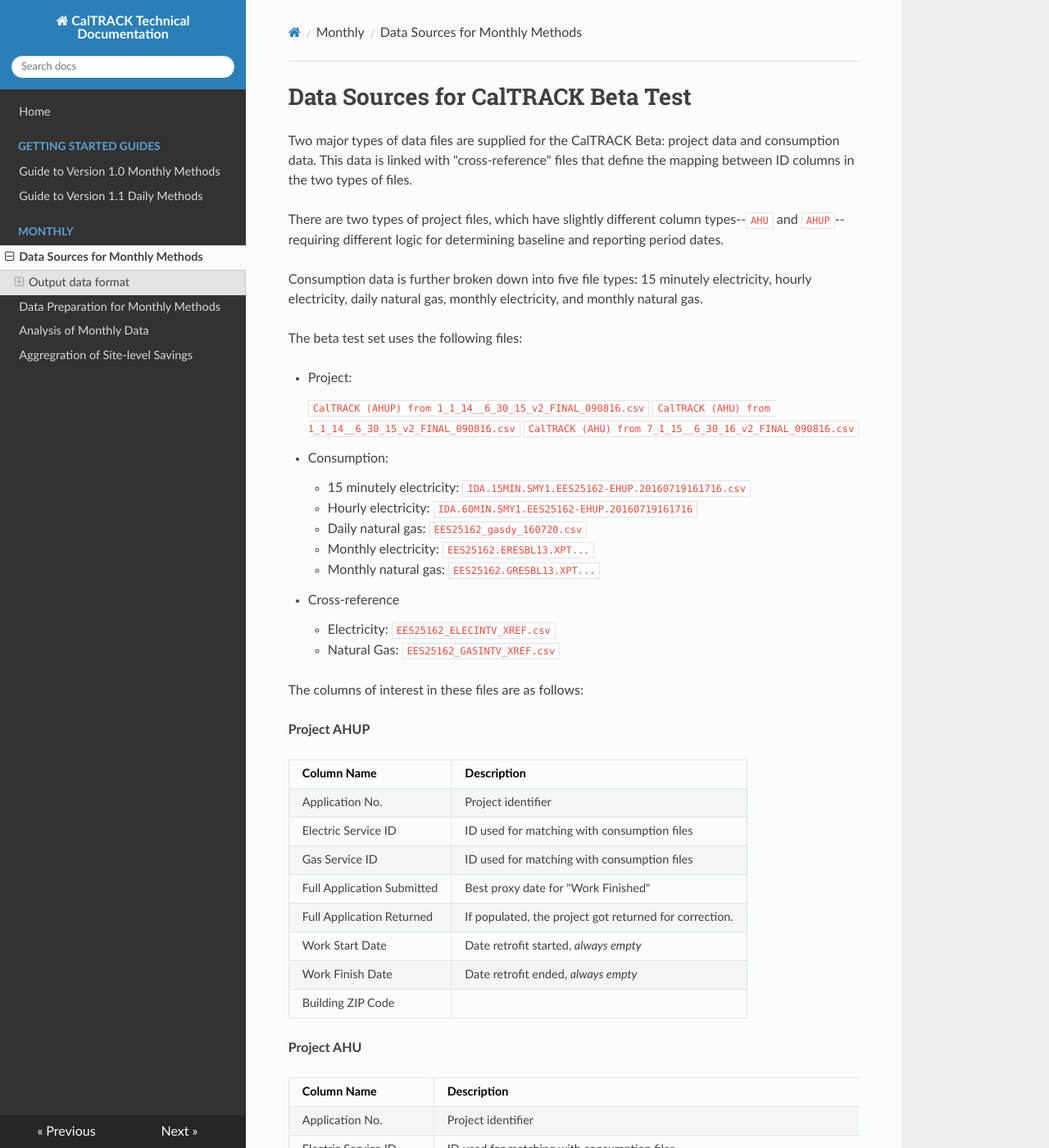
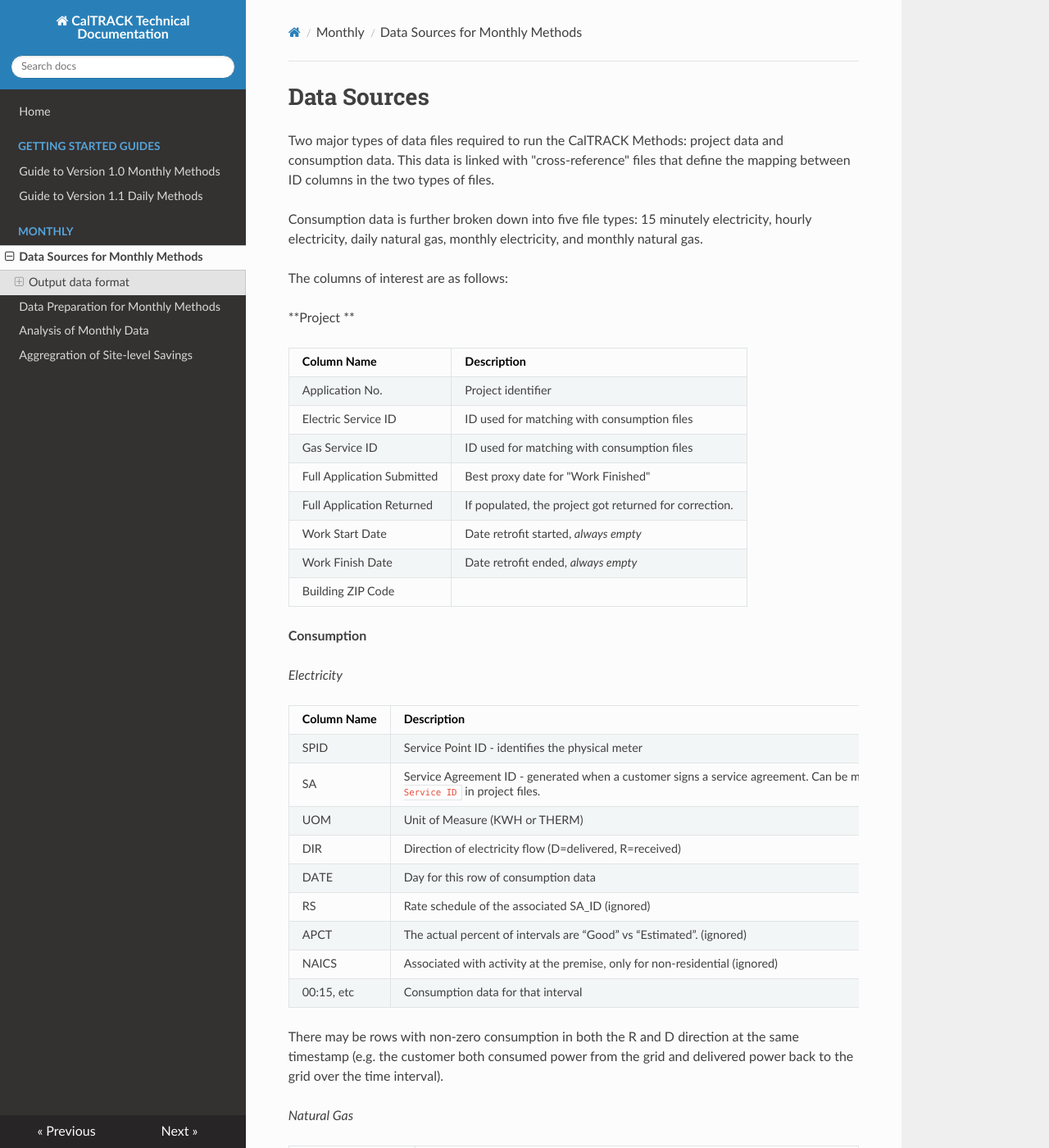
Before and after one commit to openeemeter/caltrack, an MkDocs documentation site: the page built from docs/monthly/data-sources.md, in a window 1280 px wide and 1400 px high. Shown: the whole window at 82% size. Built offline with MkDocs 1.6.1, drawn with Linux system fonts in a browser that asks for light colours; nearby versions of some CDN libraries; old or Windows-style settings are respelled for this version of MkDocs; some of the changed text lies outside the part shown.

Commit message:
Update data-sources.md

```diff
--- a/docs/monthly/data-sources.md
+++ b/docs/monthly/data-sources.md
@@ -1,37 +1,14 @@
 
-# Data Sources for CalTRACK Beta Test
+# Data Sources
 
 
-Two major types of data files are supplied for the CalTRACK Beta: project data and consumption data. This data is linked with "cross-reference" files that define the mapping between ID columns in the two types of files.
-
-There are two types of project files, which have slightly different column types--`AHU` and `AHUP`--requiring different logic for determining baseline and reporting period dates.
+Two major types of data files required to run the CalTRACK Methods: project data and consumption data. This data is linked with "cross-reference" files that define the mapping between ID columns in the two types of files.
 
 Consumption data is further broken down into five file types: 15 minutely electricity, hourly electricity, daily natural gas, monthly electricity, and monthly natural gas.
 
-The beta test set uses the following files:
+The columns of interest are as follows:
 
-* Project:
-
-    `CalTRACK (AHUP) from 1_1_14__6_30_15_v2_FINAL_090816.csv`
-    `CalTRACK (AHU) from 1_1_14__6_30_15_v2_FINAL_090816.csv`
-    `CalTRACK (AHU) from 7_1_15__6_30_16_v2_FINAL_090816.csv`
-
-* Consumption:
-
-    * 15 minutely electricity: `IDA.15MIN.SMY1.EES25162-EHUP.20160719161716.csv`
-    * Hourly electricity: `IDA.60MIN.SMY1.EES25162-EHUP.20160719161716`
-    * Daily natural gas: `EES25162_gasdy_160720.csv`
-    * Monthly electricity: `EES25162.ERESBL13.XPT...`
-    * Monthly natural gas: `EES25162.GRESBL13.XPT...`
-
-* Cross-reference
-
-    * Electricity: `EES25162_ELECINTV_XREF.csv`
-    * Natural Gas: `EES25162_GASINTV_XREF.csv`
-
-The columns of interest in these files are as follows:
-
-**Project AHUP**
+**Project **
 
 | Column Name | Description |
 | --- | --- |
@@ -42,18 +19,6 @@
 | Full Application Returned | If populated, the project got returned for correction. |
 | Work Start Date | Date retrofit started, *always empty* |
 | Work Finish Date | Date retrofit ended, *always empty* |
-| Building ZIP Code | |
-
-**Project AHU**
-
-| Column Name | Description |
-| --- | --- |
-| Application No. | Project identifier |
-| Electric Service ID | ID used for matching with consumption files |
-| Gas Service ID |  ID used for matching with consumption files |
-| Initial Submission Date | Date of submission of energy retrofit project paperwork (after work completed) |
-| Work Start Date | Date retrofit started |
-| Work Finish Date | Date retrofit ended |
 | Building ZIP Code | |
 
 **Consumption**
@@ -93,12 +58,7 @@
 | PDT__`i` (`i` [1,12]) | Previous date the meter was read |
 | KWH__`i` (`i` [1,12]) | Usage (KWH) |
 
-All other columns are ignored.
-
 SAS formatted dates count the number of days since Jan 1, 1960.
-
-Details on rate schedules: https://www.pge.com/tariffs/ERS.SHTML
-(Currently unused but might impact `interpretation` in the future.)
 
 _Natural Gas_
 
@@ -129,23 +89,12 @@
 
 **Projects**
 
-_AHU_
-
 | Field | Value |
 | --- | --- |
 | project_id | Project file, column `Application No.` |
 | zipcode | Project file, column `Building ZIP Code` |
 | baseline_period_end | Column `Work Start Date` unless empty, then column `Initial Approval Date` |
 | reporting_period_start | Column `Work Finish Date` unless empty, then column `Initial Submission Date` |
-
-_AHUP_
-
-| Field | Value |
-| --- | --- |
-| project_id | Project file, column `Application No.` |
-| zipcode | Project file, column `Building ZIP Code` |
-| baseline_period_end | Column `Notice to Proceed Issued` (Proxy for Work Start Date) |
-| reporting_period_start | If `Full Application Returned` is empty, column `Full Application Submitted`, otherwise column `Full Application Started` (Proxy for Work Finish Date) |
 
 **Consumption**
 
@@ -161,7 +110,6 @@
 | label | `SA` + "-" + `SPID` + "-" + `DIR` |
 | unit | `KWH` |
 
-[1] Only a single consumption trace matches multiple projects in the beta test data set.
 
 _Natural Gas_
 
@@ -204,7 +152,7 @@
 
 
 ### Weather
-There are three weather source files necessary for the beta test.
+There are three weather source files necessary for the CalTRACK Methods.
 
 1. [CZ2010 weather normals for 86 stations in California](http://www.CalTRACK.org/weather.html)
 2. [Mapping of zip codes to weather stations](https://raw.githubusercontent.com/impactlab/caltrack/master/data-sources/weather/ZipCodetoCZ2010WeatherStationMap.csv)
```
